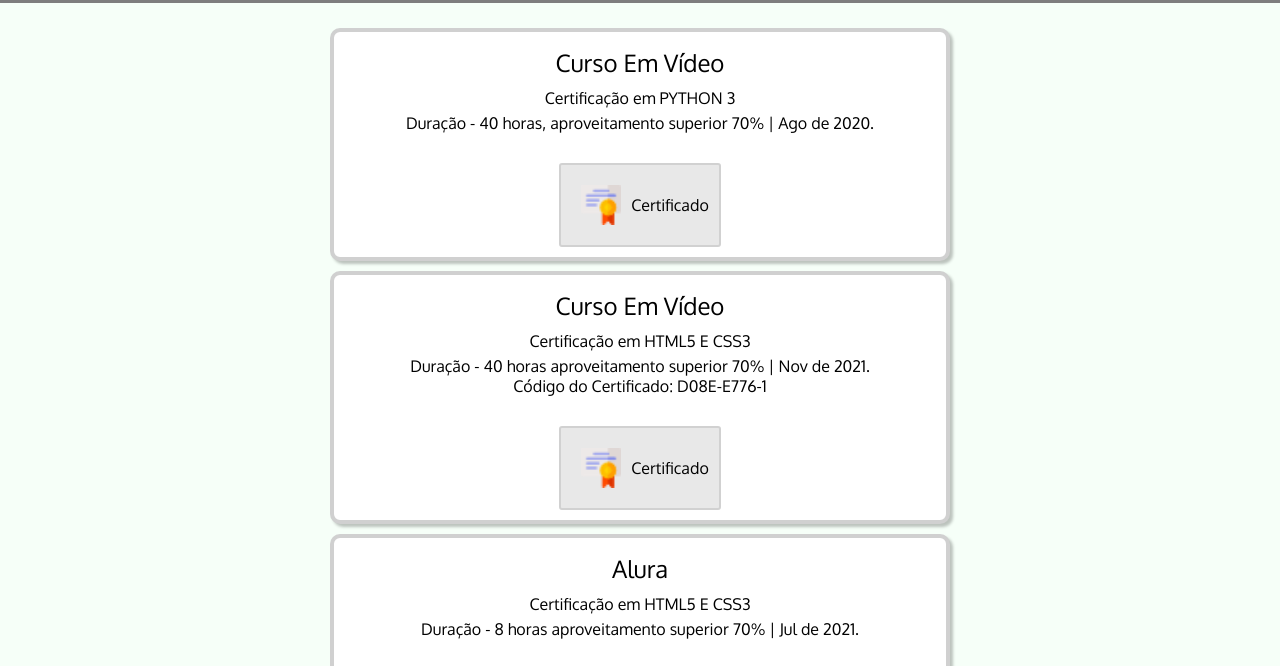
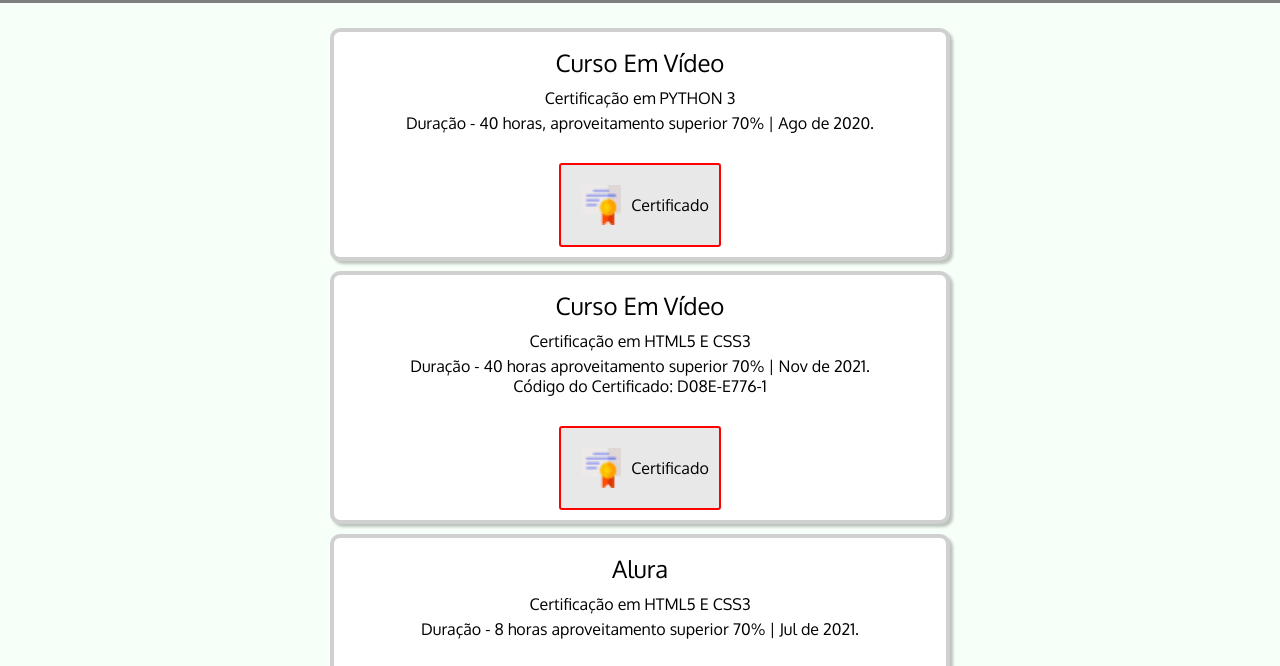
Before and after one commit to jvcorado/CursosWeb, a plain HTML site: page index.html in a window 1280 px wide. Shown: the part 83-749 px from the top of the page. Drawn offline with Linux system fonts and the light colour scheme.

Commit message:
Update style.css

```diff
--- a/style.css
+++ b/style.css
@@ -70,7 +70,7 @@
     margin-top: 30px;
     padding: 10px;
     background-color: #d1d1d181;
-    border: 2px solid #d1d1d1;;
+    border: 2px solid #ff0000;;
     border-radius: 3px;
     cursor: pointer;
     font-size: 1em;
```
